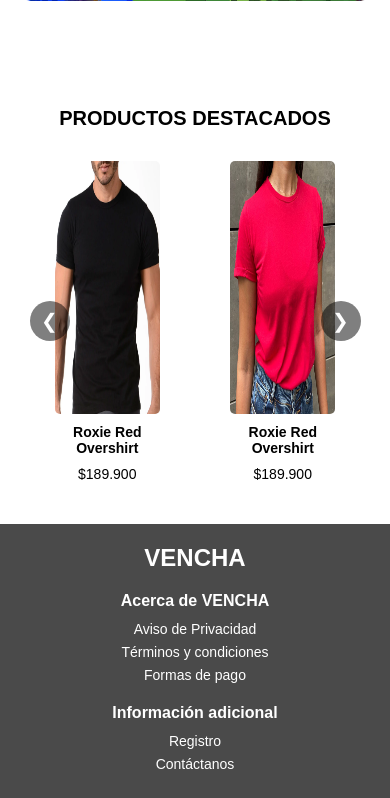
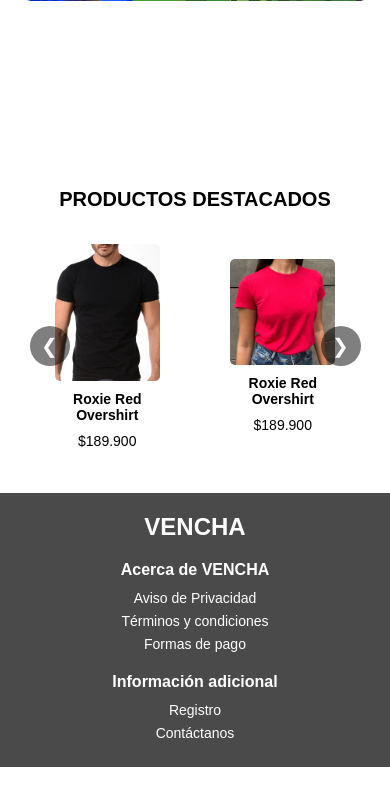
Before and after one commit to ItsMeZeVas/Vencha_Grupo_1_Tecnologias, a PHP site: page /IndexPrincipal.html in a window 390 px wide. Shown: the part 595-1393 px from the top of the page. After the commit the page ends 1362 px from the top, so only its background shows below. Run offline with PHP 8.4, Linux system fonts and the light colour scheme; grey boxes are pictures that could not be loaded.

Commit message:
Correcion 3

```diff
--- a/stylesPrincipal.css
+++ b/stylesPrincipal.css
@@ -227,7 +227,7 @@ a {
 
 .product img {
     width: 120%;
-    height: 30vh;
+    height: 320px;
     border-radius: 5px;
 }
 
@@ -370,13 +370,13 @@ a {
 
     .product img {
         width: 120%;
-        height: 30vh;
+        height: 100%;
     }
 }
 
 @media (max-height: 900px) {
 
 .ProductsSection{
-    margin-top: -80px;
+    margin-top: 1px;
     }
 }
```
